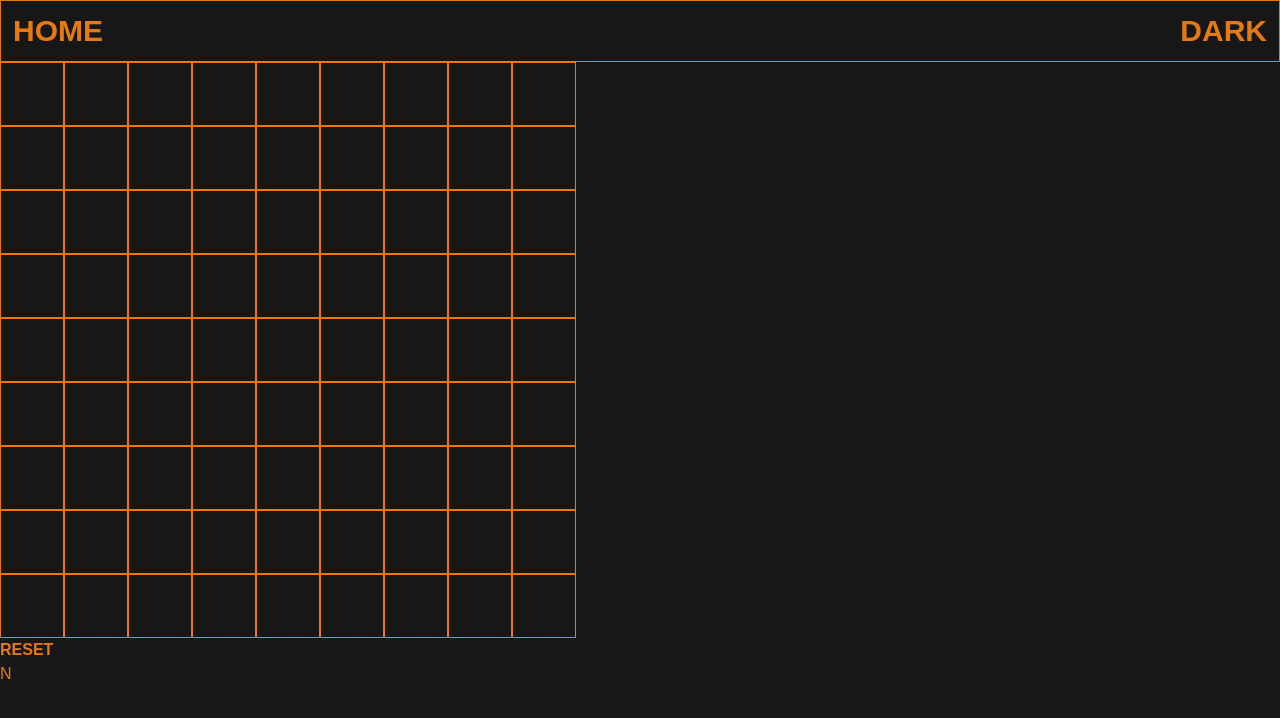
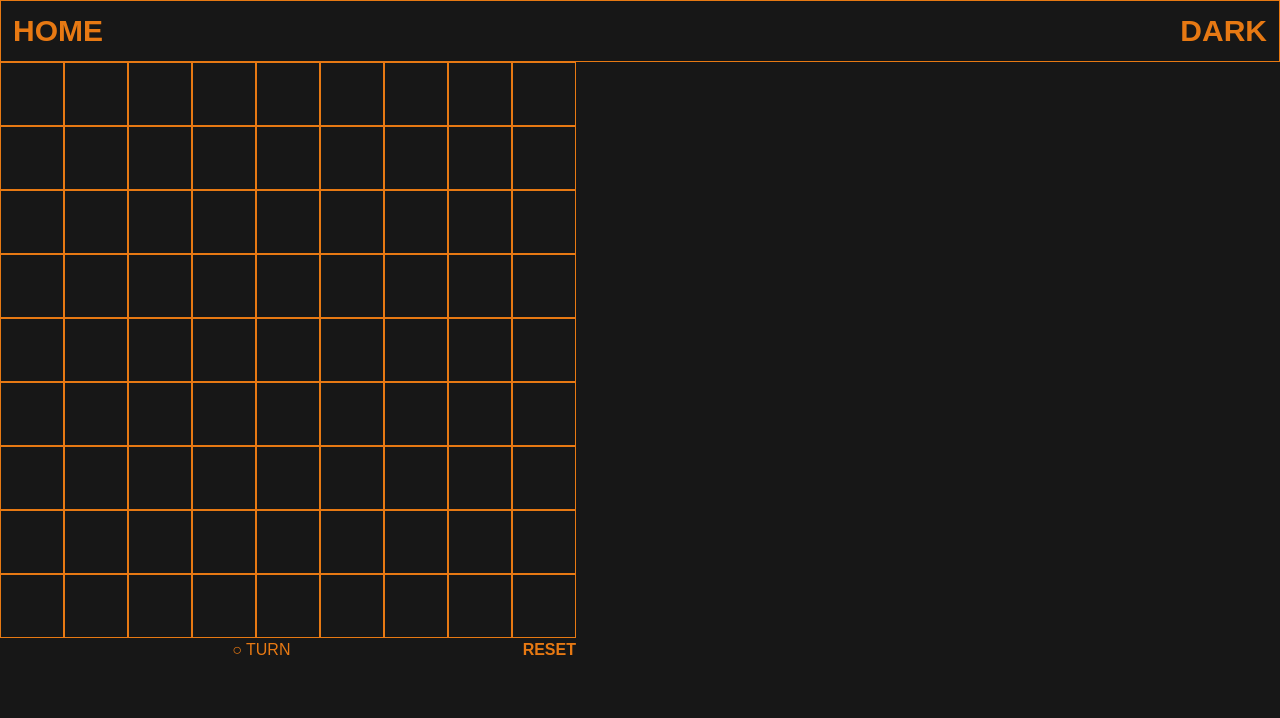
Before and after one commit to FujitaKohei04/tic_tac_toe_plus, a Next.js app: page / in a window 1280 px wide. Shown: the top 718 px of the page. Built offline with nearby package versions, Linux system fonts and the light colour scheme.

Commit message:
fix : button UI

```diff
--- a/src/app/page.tsx
+++ b/src/app/page.tsx
@@ -48,14 +48,16 @@ export default function Game() {
   const [content, setContent] = useState<string>("●");
   const [squares, setSquares] = useState<any[][]>(Array(9).fill(null).map(() => Array(9).fill(null)));
   const [win, setWin] = useState<boolean>(false);
+  const [isNext, setIsNext] = useState<boolean>(false);
 
   const handleClickSquare = (x:number, y:number) => {
     if (win) return;
 
     const newSquares = squares.map(row => [...row]);
-    newSquares[x][y] = content;
+    newSquares[x][y] = isNext?"●":"○";
     setSquares(newSquares);
     setWin(winJudger(x, y, newSquares));
+    setIsNext(!isNext);
   }
 
   const reset = () => {
@@ -66,9 +68,18 @@ export default function Game() {
 
   return (
     <main>
-      <Board squares={squares} squareClicked={handleClickSquare}/>
-      <button onClick={reset} className="font-bold">RESET</button>
-      <p>{win?"WIN":"N"}</p>
+      <div className="w-fit">
+        <Board squares={squares} squareClicked={handleClickSquare}/>
+        <div className="flex justify-between">
+          <p></p>
+          <p>{win?`${isNext?"●":"○"}-WIN !`: `${isNext?"●":"○"} TURN`}</p>
+          <button onClick={reset} className="font-bold">RESET</button>
+
+        </div>
+
+      </div>
+
+
     </main>
   );
 }
```
